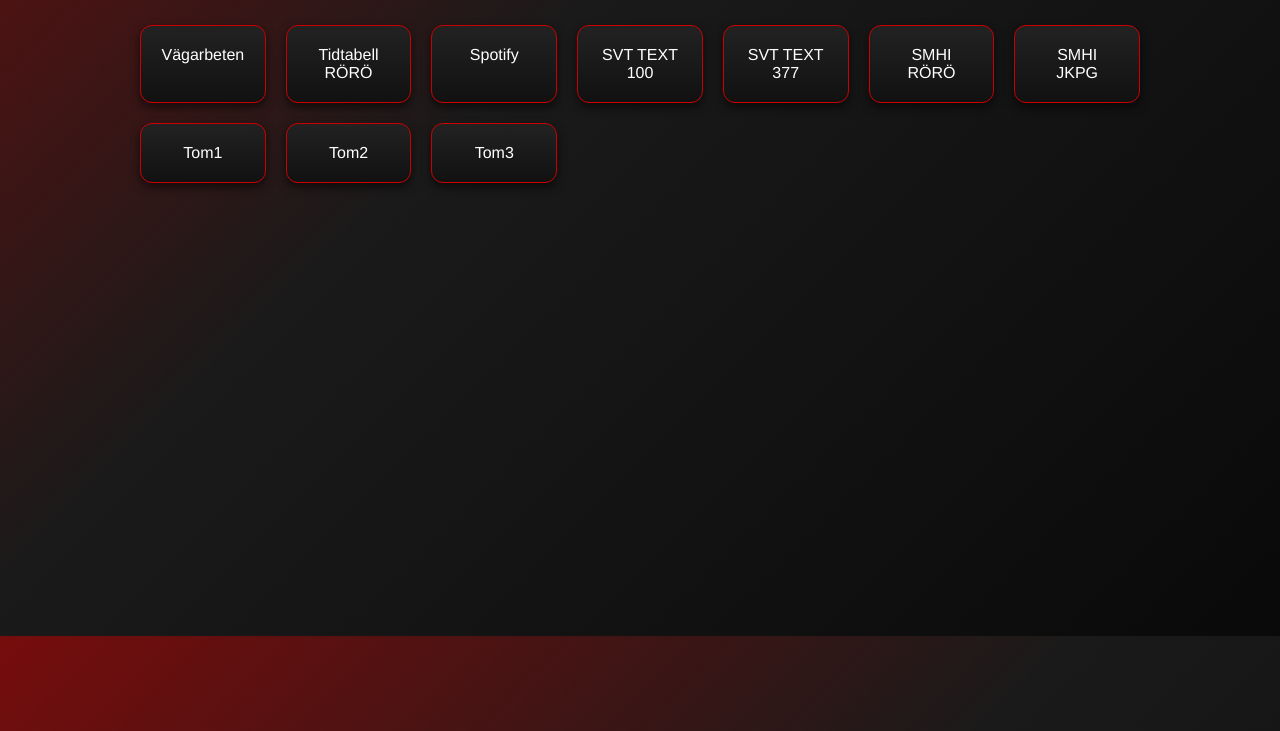
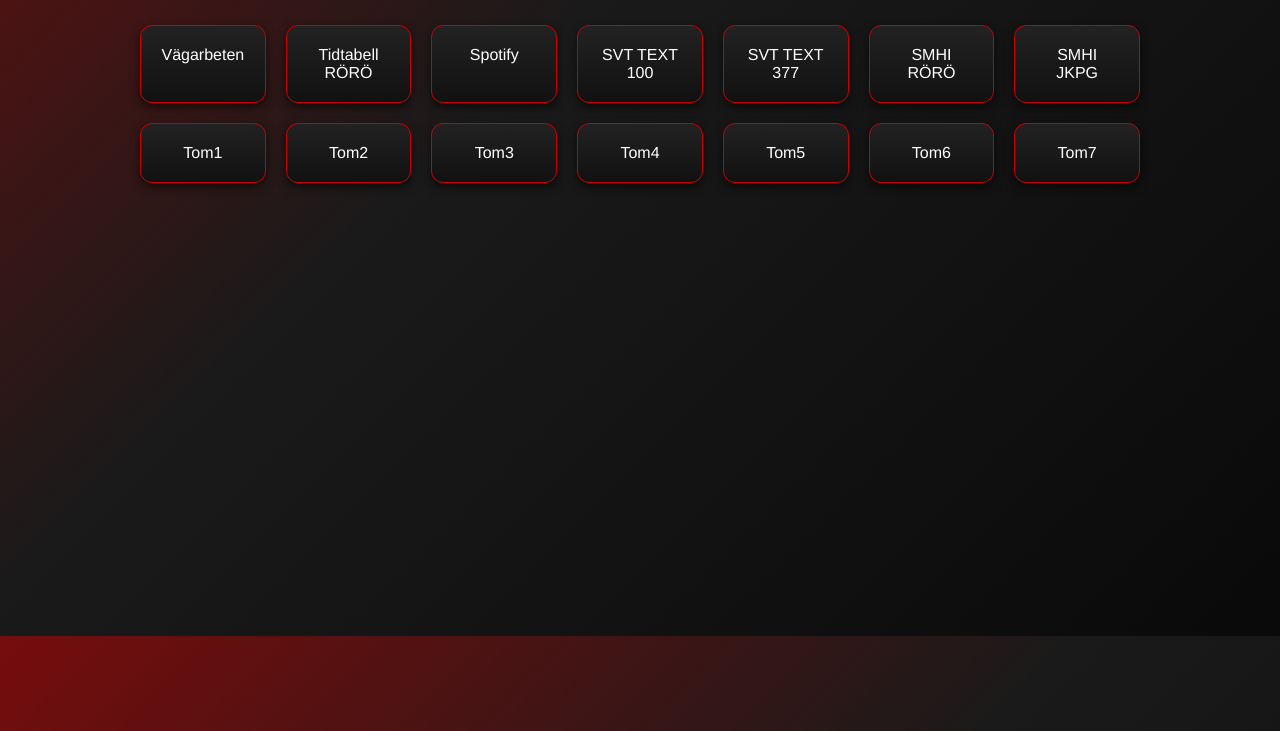
Before and after one commit to skopat/Tesla2, a plain HTML site: page index.html in a window 1280 px wide. Shown: the part 69-800 px from the top of the page. Drawn offline with Linux system fonts and the light colour scheme.

Commit message:
Update index.html

```diff
--- a/index.html
+++ b/index.html
@@ -104,6 +104,10 @@
         <a href="#" class="btn">Tom1</a>
         <a href="#" class="btn">Tom2</a>
         <a href="#" class="btn">Tom3</a>
+        <a href="#" class="btn">Tom4</a>
+        <a href="#" class="btn">Tom5</a>
+        <a href="#" class="btn">Tom6</a>
+        <a href="#" class="btn">Tom7</a>
     </div>
 
 </div>
```
